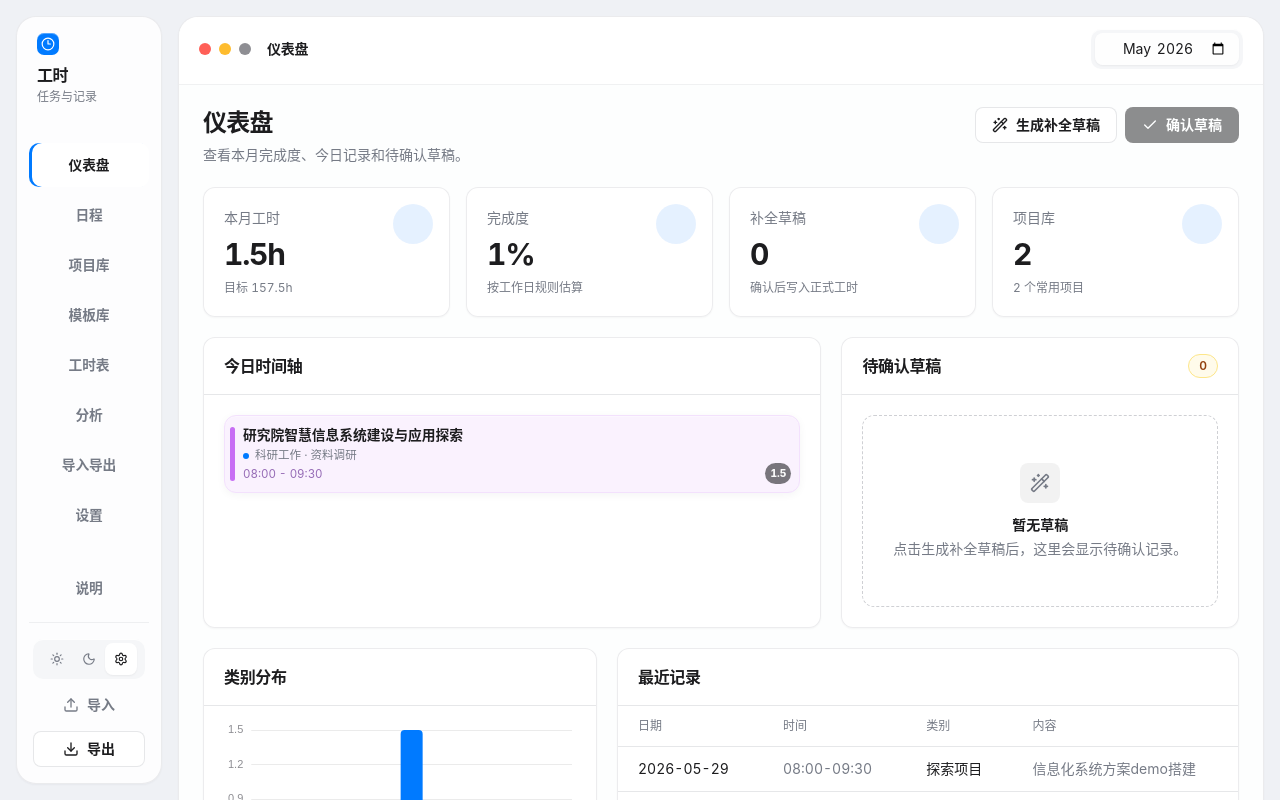
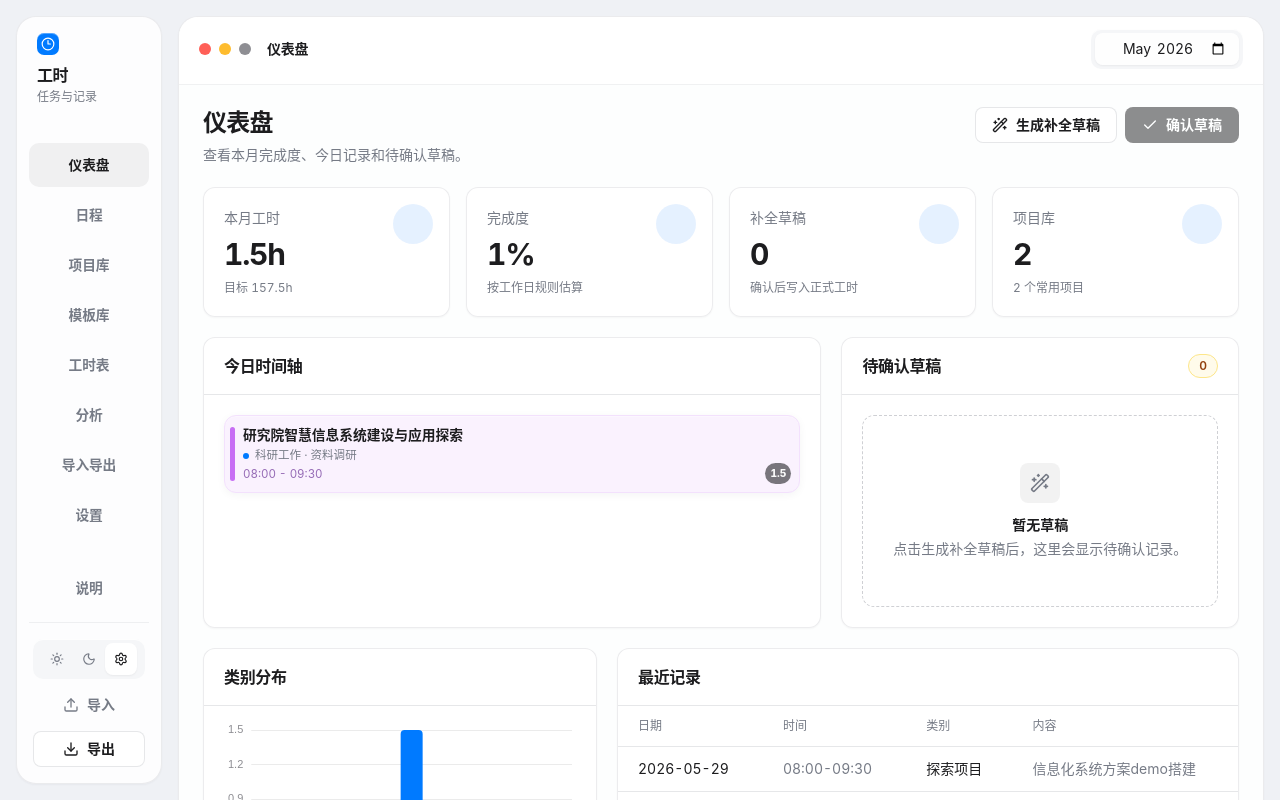
Before and after one commit to Hessel2333/workhour-studio, a React (Vite) app: page / in a window 1280 px wide. Shown: the top 800 px of the page. Built offline with nearby package versions, Linux system fonts and the light colour scheme.

Commit message:
fix: soften sidebar active state

```diff
--- a/src/styles/globals.css
+++ b/src/styles/globals.css
@@ -421,14 +421,14 @@ button {
 }
 
 .nav-item.active {
-  background: rgb(255 255 255 / 0.92);
+  background: rgb(var(--ink) / 0.055);
   color: rgb(var(--ink));
-  box-shadow: inset 3px 0 0 rgb(var(--accent));
+  box-shadow: none;
 }
 
 .dark .nav-item.active {
   background: rgb(255 255 255 / 0.1);
-  box-shadow: inset 0 1px 0 rgb(255 255 255 / 0.06), 0 8px 18px rgb(0 0 0 / 0.22);
+  box-shadow: none;
 }
 
 .traffic-light {
```
